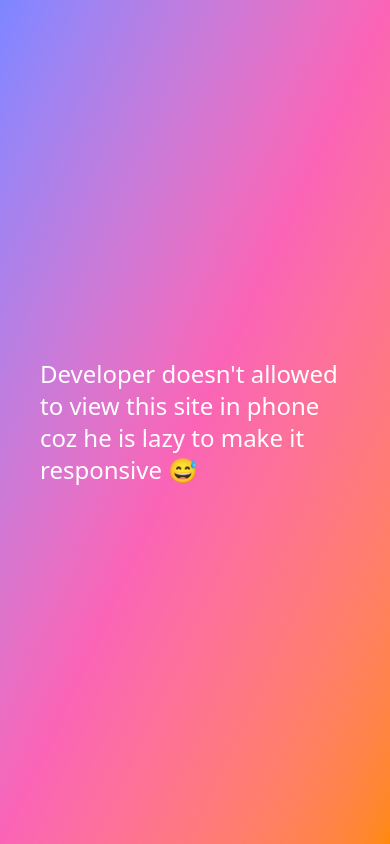
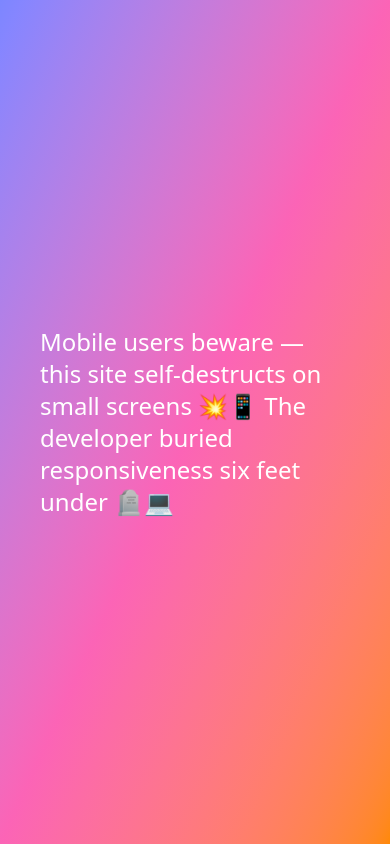
Before and after one commit to SharwanKunwar/Focus, a React (Vite) app in the folder focus/: page / in a window 390 px wide. Built offline with nearby package versions, Linux system fonts and the light colour scheme.

Commit message:
updated msg for mobile

```diff
--- a/focus/src/App.jsx
+++ b/focus/src/App.jsx
@@ -1,11 +1,7 @@
-import React, { useState } from "react";
 import "remixicon/fonts/remixicon.css";
-import { Background } from "./components/ui/Background";
-import { Setbackground } from "./components/ui/Setbackground";
 import { Outlet } from "react-router";
 
 function App() {
-  const [quot, setQuot] = useState("To get something you never had you have to do something you never did.")
   return (
     <>
       <Outlet/>
--- a/focus/src/components/HigherTask.jsx
+++ b/focus/src/components/HigherTask.jsx
@@ -419,7 +419,7 @@ function HigherTask() {
                   initial={{ filter: "blur(5px)" }}
                   whileInView={{ filter: "blur(0px)" }}
                   transition={{ delay: 0.2, duration: 0.3 }}
-                  className="pt-3 mt-5 w-full h-[290px] pr-2 bg-gradient-to-br from-indigo-400 to-green-500 via-pink-400 rounded-md p-2"
+                  className="pt-3 mt-2 w-[98%] h-[290px] pr-2 bg-gradient-to-br from-indigo-400 to-green-500 via-pink-400 rounded-md p-2"
                 >
                   <h1 className="text-2xl text-white font-medium mb-3 pl-2">
                     Write anything{" "}
--- a/focus/src/components/ui/Setbackground.jsx
+++ b/focus/src/components/ui/Setbackground.jsx
@@ -22,7 +22,8 @@ export function Setbackground() {
   }, []);
 
   if(isMobile){
-    return <p className="w-full h-full flex justify-center items-center text-2xl p-10 bg-gradient-to-br from-indigo-400 to-orange-400 via-pink-400 font-medium text-white">Developer doesn't allowed to view this site in phone  coz he is lazy to make it responsive 😅</p>
+    return <p className="w-full h-full flex justify-center items-center text-2xl p-10 bg-gradient-to-br from-indigo-400 to-orange-400 via-pink-400 font-medium text-white">Mobile users beware — this site self-destructs on small screens 💥📱
+The developer buried responsiveness six feet under 🪦💻</p>
   }else{
 
 
```
